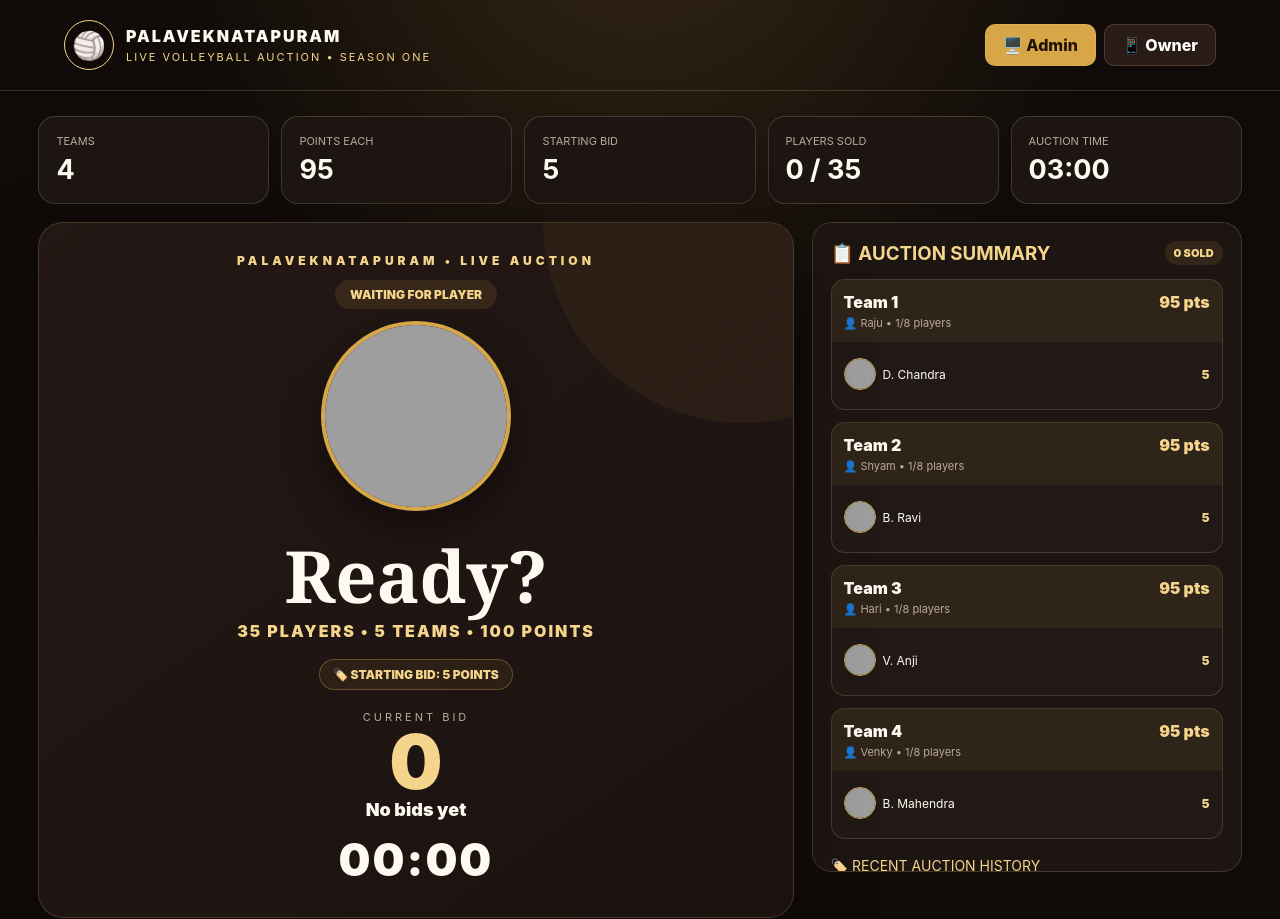
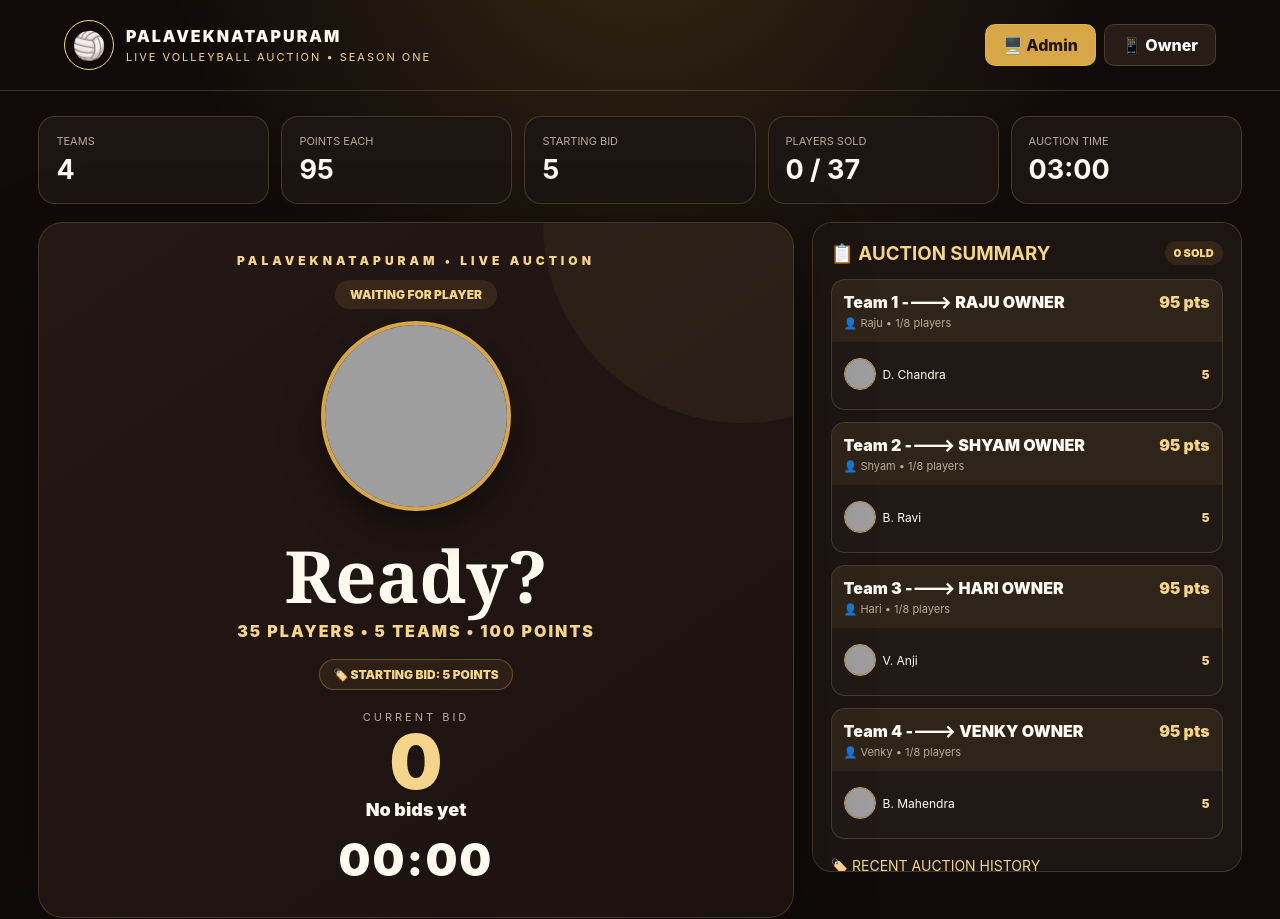
Before and after one commit to wwwgooglecomm/PVPURAMAUCTION, a plain HTML site: page index.html in a window 1280 px wide. Shown: the top 919 px of the page. Drawn offline with Linux system fonts and the light colour scheme; grey boxes are pictures that could not be loaded.

Commit message:
Update index.html

```diff
--- a/index.html
+++ b/index.html
@@ -1480,7 +1480,7 @@ const teams = [
 
     {
         id:1,
-        name:"Team 1",
+        name:"Team 1 ----> RAJU OWNER",
         owner:"Raju",
         points:95,
         players:[]
@@ -1488,7 +1488,7 @@ const teams = [
 
     {
         id:2,
-        name:"Team 2",
+        name:"Team 2 ----> SHYAM OWNER",
         owner:"Shyam",
         points:95,
         players:[]
@@ -1496,7 +1496,7 @@ const teams = [
 
     {
         id:3,
-        name:"Team 3",
+        name:"Team 3 ----> HARI OWNER",
         owner:"Hari",
         points:95,
         players:[]
@@ -1504,7 +1504,7 @@ const teams = [
 
     {
         id:4,
-        name:"Team 4",
+        name:"Team 4 ----> VENKY OWNER",
         owner:"Venky",
         points:95,
         players:[]
@@ -1545,7 +1545,7 @@ const players = [
         status:"available",
         soldTo:null,
         price:0,
-        photo:"https://i.pravatar.cc/300?img=1"
+        photo:"https://i.ibb.co/HDg2YRtN/Screenshot-2026-08-11-100820.png"
     },
 
     {
@@ -1625,7 +1625,7 @@ const players = [
         status:"available",
         soldTo:null,
         price:0,
-        photo:"https://i.pravatar.cc/300?img=9"
+        photo:"https://i.ibb.co/p6cs0NRF/Screenshot-2026-08-11-100338.png"
     },
 
     {
@@ -1685,7 +1685,7 @@ const players = [
         status:"available",
         soldTo:null,
         price:0,
-        photo:"https://i.pravatar.cc/300?img=15"
+        photo:"https://i.ibb.co/vCjhVbmB/Screenshot-2026-08-11-095903.png"
     },
 
     {
@@ -1725,7 +1725,7 @@ const players = [
         status:"available",
         soldTo:null,
         price:0,
-        photo:"https://i.pravatar.cc/300?img=27"
+        photo:"https://i.ibb.co/zTb54c7g/Screenshot-2026-08-11-095130.png"
     },
 
     {
@@ -1785,7 +1785,7 @@ const players = [
         status:"available",
         soldTo:null,
         price:0,
-        photo:"https://i.pravatar.cc/300?img=25"
+        photo:"https://i.ibb.co/7JNg2T6D/Screenshot-2026-08-11-100657.png"
     },
 
     {
@@ -1805,7 +1805,7 @@ const players = [
         status:"available",
         soldTo:null,
         price:0,
-        photo:"https://i.pravatar.cc/300?img=27"
+        photo:"https://i.ibb.co/gMQTqKwR/Screenshot-2026-08-11-095448.png"
     },
 
     {
@@ -1830,7 +1830,7 @@ const players = [
 
     {
         id:30,
-        name:"Charan Tej",
+        name:"BOGAM Akash",
         position:"Spiker",
         status:"available",
         soldTo:null,
@@ -1855,7 +1855,7 @@ const players = [
         status:"available",
         soldTo:null,
         price:0,
-        photo:"https://i.pravatar.cc/300?img=32"
+        photo:"https://i.ibb.co/C3QTyxBF/Screenshot-2026-08-11-095654.png"
     },
 
     {
@@ -1870,7 +1870,7 @@ const players = [
 
     {
         id:34,
-        name:"U. Raju",
+        name:"H.Ramakrishna",
         position:"Setter",
         status:"available",
         soldTo:null,
@@ -1886,6 +1886,24 @@ const players = [
         soldTo:null,
         price:0,
         photo:"https://i.pravatar.cc/300?img=35"
+    },
+    {
+        id:36,
+        name:"T.Anil",
+        position:"All Rounder",
+        status:"available",
+        soldTo:null,
+        price:0,
+        photo:"https://i.pravatar.cc/300?img=36"
+    },
+     {
+        id:37,
+        name:"V.Naveen",
+        position:"All Rounder",
+        status:"available",
+        soldTo:null,
+        price:0,
+        photo:"https://i.pravatar.cc/300?img=37"
     }
 
 ];
```
